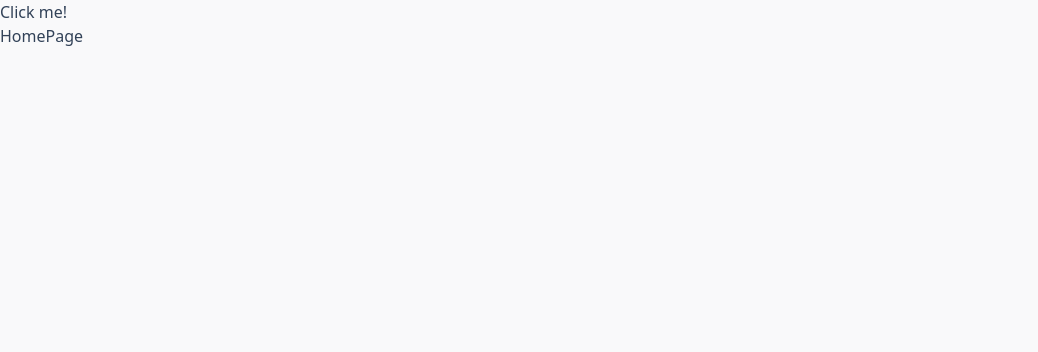
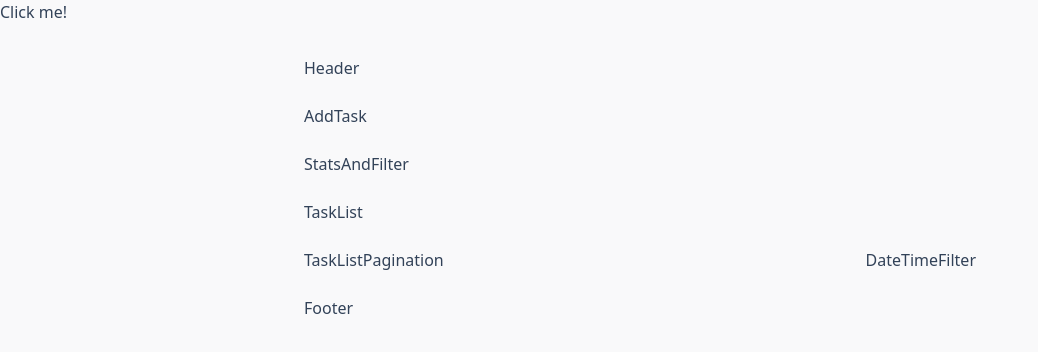
Before and after one commit to hzjanuary/todoApp, a React (Vite) app in the folder frontend/: page / in a window 1280 px wide. Shown: the top 352 px of the page, without its empty margins (0-1038 px from the left). Built offline with nearby package versions, Linux system fonts and the light colour scheme.

Commit message:
update UI for homepage

```diff
--- /dev/null
+++ b/frontend/src/components/AddTask.jsx
@@ -0,0 +1,9 @@
+import React from 'react'
+
+const AddTask = () => {
+  return (
+    <div>AddTask</div>
+  )
+}
+
+export default AddTask
--- /dev/null
+++ b/frontend/src/components/DateTimeFilter.jsx
@@ -0,0 +1,9 @@
+import React from 'react'
+
+const DateTimeFilter = () => {
+  return (
+    <div>DateTimeFilter</div>
+  )
+}
+
+export default DateTimeFilter
--- /dev/null
+++ b/frontend/src/components/Footer.jsx
@@ -0,0 +1,9 @@
+import React from 'react'
+
+const Footer = () => {
+  return (
+    <div>Footer</div>
+  )
+}
+
+export default Footer
--- /dev/null
+++ b/frontend/src/components/Header.jsx
@@ -0,0 +1,9 @@
+import React from 'react'
+
+const Header = () => {
+  return (
+    <div>Header</div>
+  )
+}
+
+export default Header
--- /dev/null
+++ b/frontend/src/components/StatsAndFilter.jsx
@@ -0,0 +1,9 @@
+import React from 'react'
+
+const StatsAndFilter = () => {
+  return (
+    <div>StatsAndFilter</div>
+  )
+}
+
+export default StatsAndFilter
--- /dev/null
+++ b/frontend/src/components/TaskList.jsx
@@ -0,0 +1,9 @@
+import React from 'react'
+
+const TaskList = () => {
+  return (
+    <div>TaskList</div>
+  )
+}
+
+export default TaskList
--- /dev/null
+++ b/frontend/src/components/TaskListPagination.jsx
@@ -0,0 +1,9 @@
+import React from 'react'
+
+const TaskListPagination = () => {
+  return (
+    <div>TaskListPagination</div>
+  )
+}
+
+export default TaskListPagination
--- a/frontend/src/pages/HomePage.jsx
+++ b/frontend/src/pages/HomePage.jsx
@@ -1,9 +1,34 @@
-import React from 'react'
+import AddTask from '@/components/AddTask';
+import DateTimeFilter from '@/components/DateTimeFilter';
+import Footer from '@/components/Footer';
+import Header from '@/components/Header';
+import StatsAndFilter from '@/components/StatsAndFilter';
+import TaskList from '@/components/TaskList';
+import TaskListPagination from '@/components/TaskListPagination';
+import React from 'react';
 
 const HomePage = () => {
   return (
-    <div>HomePage</div>
-  )
-}
+    <div className="container pt-8 mx-auto">
+      <div className="w-full max-w-2xl -6 mx-auto space-y-6">
+        {/* Đầu trang */}
+        <Header />
+        {/* Tạo nhiệm vụ */}
+        <AddTask />
+        {/* Thống kê và bộ lọc */}
+        <StatsAndFilter />
+        {/* Danh sách công việc*/}
+        <TaskList />
+        {/* Phân Trang và lọc theo Date*/}
+        <div className="flex flex-col items-center justify-between gap-6 sm:flex-row">
+          <TaskListPagination />
+          <DateTimeFilter />
+        </div>
+        {/* Chân trang*/}
+        <Footer />
+      </div>
+    </div>
+  );
+};
 
-export default HomePage
+export default HomePage;
```
